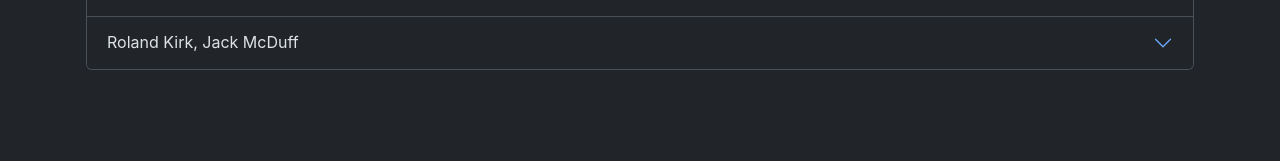
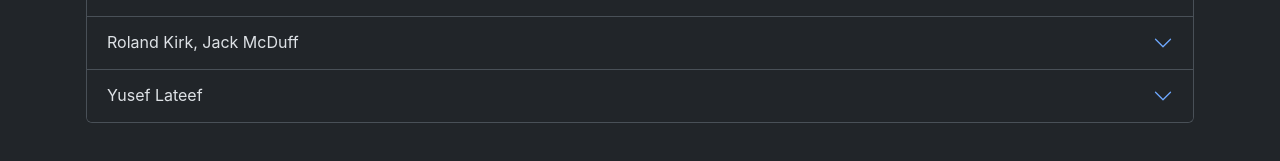
Before and after one commit to jjuback/epistrophy, a React (Create React App) app: page / in a window 1280 px wide. Shown: the part 636-797 px from the top of the page. Built offline with nearby package versions, Linux system fonts and the light colour scheme; the HTML template or start-up script is replaced by a standard one.

Commit message:
Updated scripts & manifest

```diff
--- a/src/data.js
+++ b/src/data.js
@@ -1048,5 +1048,88 @@ export const cdVault =
         ]
       }
     ]
+  },
+  {
+    "Name": "Yusef Lateef",
+    "Albums": [
+      {
+        "Title": "Part Of The Search",
+        "Cover": "Yusef Lateef/Part Of The Search/Folder.jpg",
+        "Tracks": [
+          {
+            "Title": "Nothing",
+            "Url": "Yusef Lateef/Part Of The Search/01 Nothing.mp3"
+          },
+          {
+            "Title": "K.C. Shuffle",
+            "Url": "Yusef Lateef/Part Of The Search/02 K.C. Shuffle.mp3"
+          },
+          {
+            "Title": "Nothing",
+            "Url": "Yusef Lateef/Part Of The Search/03 Nothing.mp3"
+          },
+          {
+            "Title": "Oatsy Doatsy",
+            "Url": "Yusef Lateef/Part Of The Search/04 Oatsy Doatsy.mp3"
+          },
+          {
+            "Title": "Nothing",
+            "Url": "Yusef Lateef/Part Of The Search/05 Nothing.mp3"
+          },
+          {
+            "Title": "Soul's Bakery",
+            "Url": "Yusef Lateef/Part Of The Search/06 Soul's Bakery.mp3"
+          },
+          {
+            "Title": "Nothing",
+            "Url": "Yusef Lateef/Part Of The Search/07 Nothing.mp3"
+          },
+          {
+            "Title": "Lunceford Prance",
+            "Url": "Yusef Lateef/Part Of The Search/08 Lunceford Prance.mp3"
+          },
+          {
+            "Title": "Nothing",
+            "Url": "Yusef Lateef/Part Of The Search/09 Nothing.mp3"
+          },
+          {
+            "Title": "Rockhouse",
+            "Url": "Yusef Lateef/Part Of The Search/10 Rockhouse.mp3"
+          },
+          {
+            "Title": "Nothing",
+            "Url": "Yusef Lateef/Part Of The Search/11 Nothing.mp3"
+          },
+          {
+            "Title": "Oatsy Doatsy",
+            "Url": "Yusef Lateef/Part Of The Search/12 Oatsy Doatsy.mp3"
+          },
+          {
+            "Title": "Nothing",
+            "Url": "Yusef Lateef/Part Of The Search/13 Nothing.mp3"
+          },
+          {
+            "Title": "In The Still Of The Night",
+            "Url": "Yusef Lateef/Part Of The Search/14 In The Still Of The Night.mp3"
+          },
+          {
+            "Title": "Superfine",
+            "Url": "Yusef Lateef/Part Of The Search/15 Superfine.mp3"
+          },
+          {
+            "Title": "Strange Lullaby",
+            "Url": "Yusef Lateef/Part Of The Search/16 Strange Lullaby.mp3"
+          },
+          {
+            "Title": "Big Bass Drum",
+            "Url": "Yusef Lateef/Part Of The Search/17 Big Bass Drum.mp3"
+          },
+          {
+            "Title": "Gettin' Sentimental",
+            "Url": "Yusef Lateef/Part Of The Search/18 Gettin' Sentimental.mp3"
+          }
+        ]
+      }
+    ]
   }
 ]
```
Also changed, not shown: 2 other files (tests, documents, lock files or other folders).
